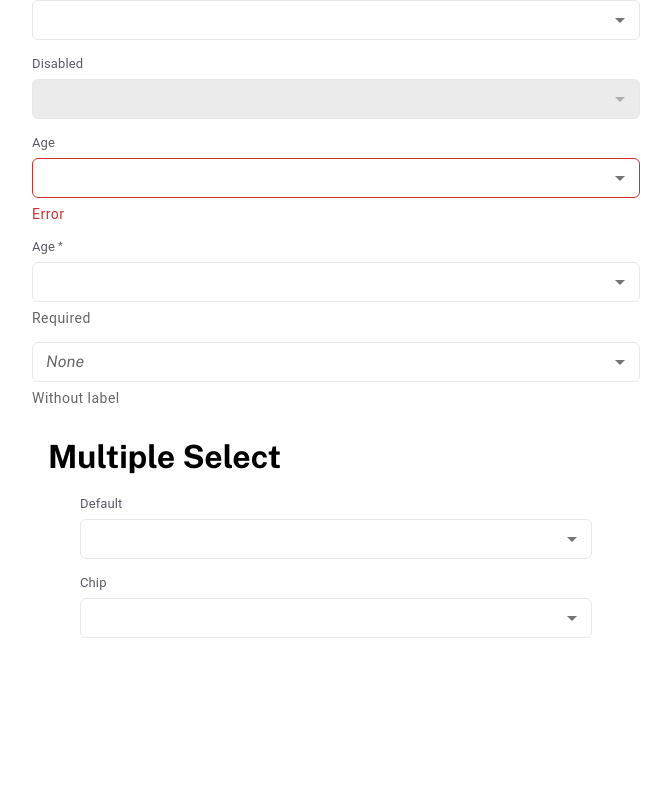
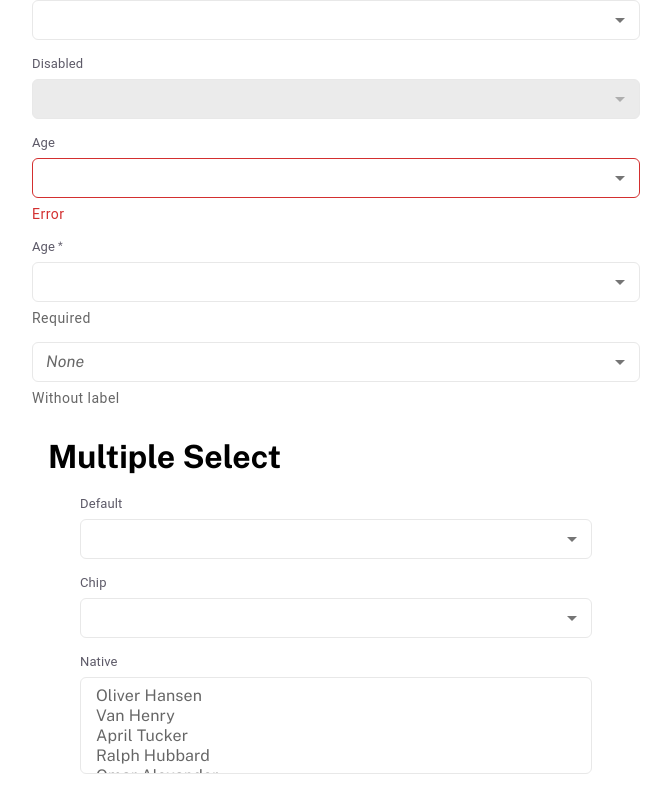
Before and after one commit to optigo-app/orail-vuexy-components-theme, a React (Create React App) app: page /SelectDropDowns in a window 1280 px wide. Shown: the part 192-998 px from the top of the page, without its empty margins (304-975 px from the left). Before the commit the page ends 862 px from the top, so only its background shows below. Built offline with nearby package versions, Linux system fonts and the light colour scheme; what @mui/x-tree-view, axios-mock-adapter would draw is missing.

Commit message:
bug solve in dropdown colors

```diff
--- a/src/components/SelectDropDowns/MultipleSelects.jsx
+++ b/src/components/SelectDropDowns/MultipleSelects.jsx
@@ -1,7 +1,7 @@
 import React, { useState } from "react";
 import CustomTextField from "../../mui/text-field";
 import { Box, Chip, MenuItem } from "@mui/material";
-import { PRIMARY, WARNING, WHITE } from "../../colorVariables";
+import { INFO, WHITE } from "../../colorVariables";
 const ITEM_HEIGHT = 48;
 const ITEM_PADDING_TOP = 8;
 const MenuProps = {
@@ -9,8 +9,6 @@ const MenuProps = {
     style: {
       width: 250,
       maxHeight: ITEM_HEIGHT * 4.5 + ITEM_PADDING_TOP,
-
-
     },
   },
 };
@@ -45,17 +43,17 @@ const MultipleSelects = () => {
     setPersonNameNative(value);
   };
   const customStyle = {
-    // "& .MuiPaper-root.MuiList-root.MuiButtonBase-root.MuiMenuItem-root.Mui-selected" : {
-    //     backgroundColor:`${PRIMARY} !important`,
-    //     color:`${WHITE}`,
+    "&.Mui-selected": {
+      backgroundColor: `${INFO}`, // Change the background color for the selected MenuItem
+      color: `${WHITE}`,
+      fontWeight: "bold", // Change the text color for the selected MenuItem
+    },
+    "&.Mui-selected:hover": {
+      backgroundColor: `#5ce9fa`, // Change the background color for the selected MenuItem
+      color: `${WHITE}`, // Change the text color for the selected MenuItem
+    },
+  };
 
-    // }
-    "& .MuiButtonBase-root-MuiMenuItem-root.Mui-selected" : {
-        backgroundColor:`${PRIMARY} !important`,
-        color:`${WHITE}`,
-
-    }
-  }
   return (
     <div style={{ margin: "1rem" }}>
       <div style={{ margin: "1rem" }}>
@@ -94,9 +92,13 @@ const MultipleSelects = () => {
                 {selected?.map((value) => (
                   <Chip
                     key={value}
+                    variant="contained"
                     label={value}
-                    sx={{ m: 0.75 }}
-
+                    sx={{
+                      m: 0.75,
+                      backgroundColor: `${INFO}`,
+                      color: `${WHITE}`,
+                    }}
                   />
                 ))}
               </Box>
@@ -110,6 +112,27 @@ const MultipleSelects = () => {
           ))}
         </CustomTextField>
       </div>
+      <div style={{ margin: "1rem" }}>
+        <CustomTextField
+          select
+          fullWidth
+          label="Native"
+          id="select-multiple-native"
+          SelectProps={{
+            MenuProps,
+            native: true,
+            multiple: true,
+            value: personNameNative,
+            onChange: (e) => handleChangeMultipleNative(e),
+          }}
+        >
+          {names.map((name) => (
+            <option key={name} value={name}>
+              {name}
+            </option>
+          ))}
+        </CustomTextField>
+      </div>
     </div>
   );
 };
```
